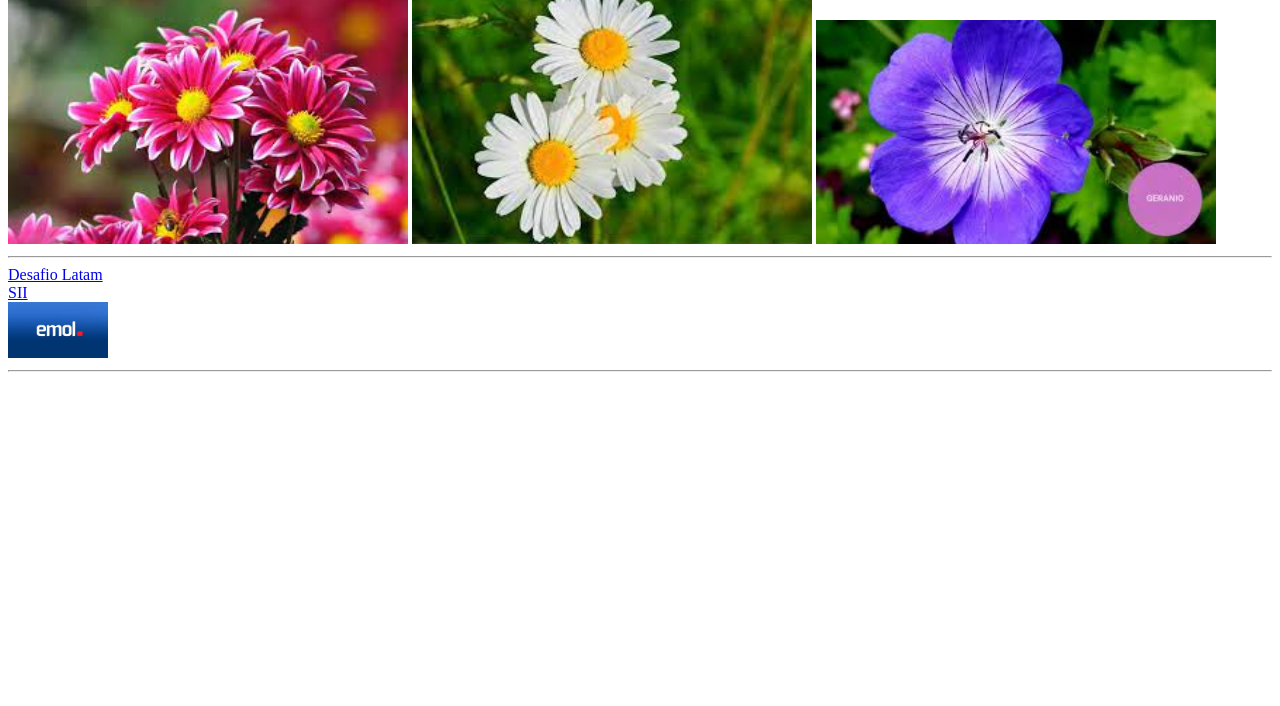
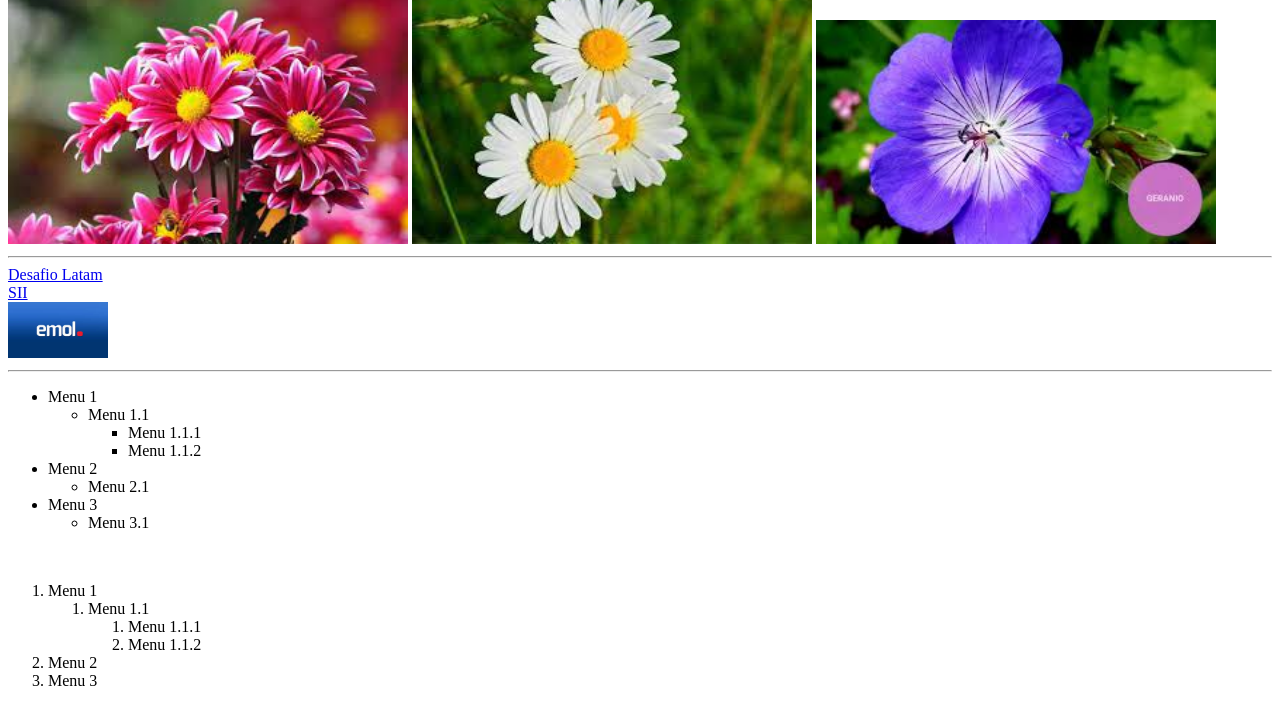
Before and after one commit to Solssff/FundamentosWebG5, a plain HTML site: page HTML/index.html in a window 1280 px wide. Shown: the part 586-1292 px from the top of the page. Before the commit the page ends 966 px from the top, so only its background shows below. Drawn offline with Linux system fonts and the light colour scheme.

Commit message:
listas ordenadas y no ordenadas

```diff
--- a/HTML/index.html
+++ b/HTML/index.html
@@ -57,8 +57,53 @@
     </a>
     <br>
     <hr>
-    <!--listas-->
-
+    <!--listas desordenadas-->
+    <ul>
+        <li>Menu 1
+            <ul>
+                <li>Menu 1.1
+                    <ul>
+                        <li>
+                            Menu 1.1.1
+                        </li>
+                        <li>
+                            Menu 1.1.2
+                        </li>
+                    </ul>
+                </li>
+            </ul>
+        </li>
+        <li>Menu 2
+            <ul>
+                <li>Menu 2.1</li>
+            </ul>
+        </li>
+        <li>Menu 3
+            <ul>
+                <li>Menu 3.1</li>
+            </ul>
+        </li>
+    </ul>
+    <br>
+    <!--listas ordenadas-->
+    <ol>
+        <li>Menu 1
+            <ol>
+                <li>Menu 1.1
+                    <ol>
+                        <li>
+                            Menu 1.1.1
+                        </li>
+                        <li>
+                            Menu 1.1.2
+                        </li>
+                    </ol>
+                </li>
+            </ol>
+        </li>
+        <li>Menu 2</li>
+        <li>Menu 3</li>
+    </ol>
 </body>
 
 </html>
```
